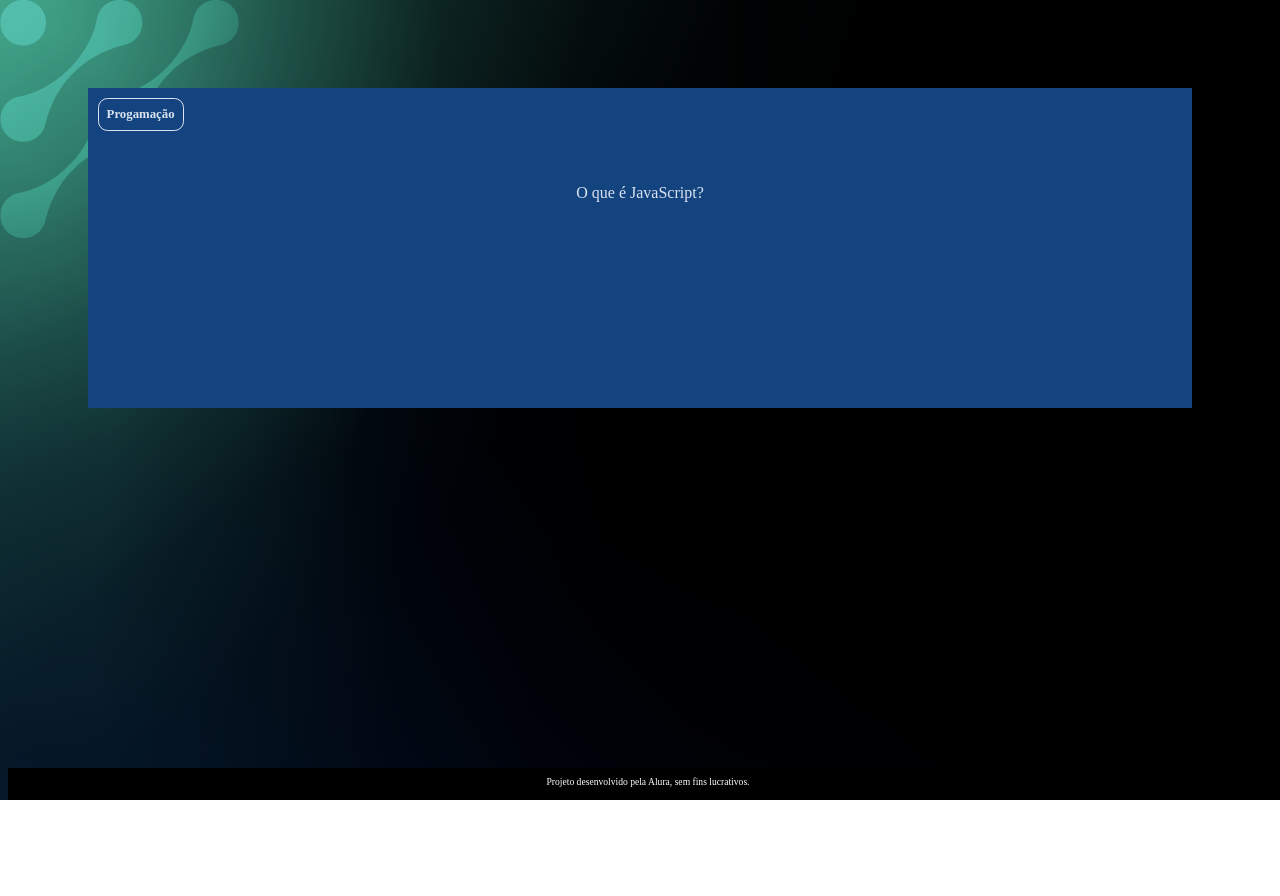
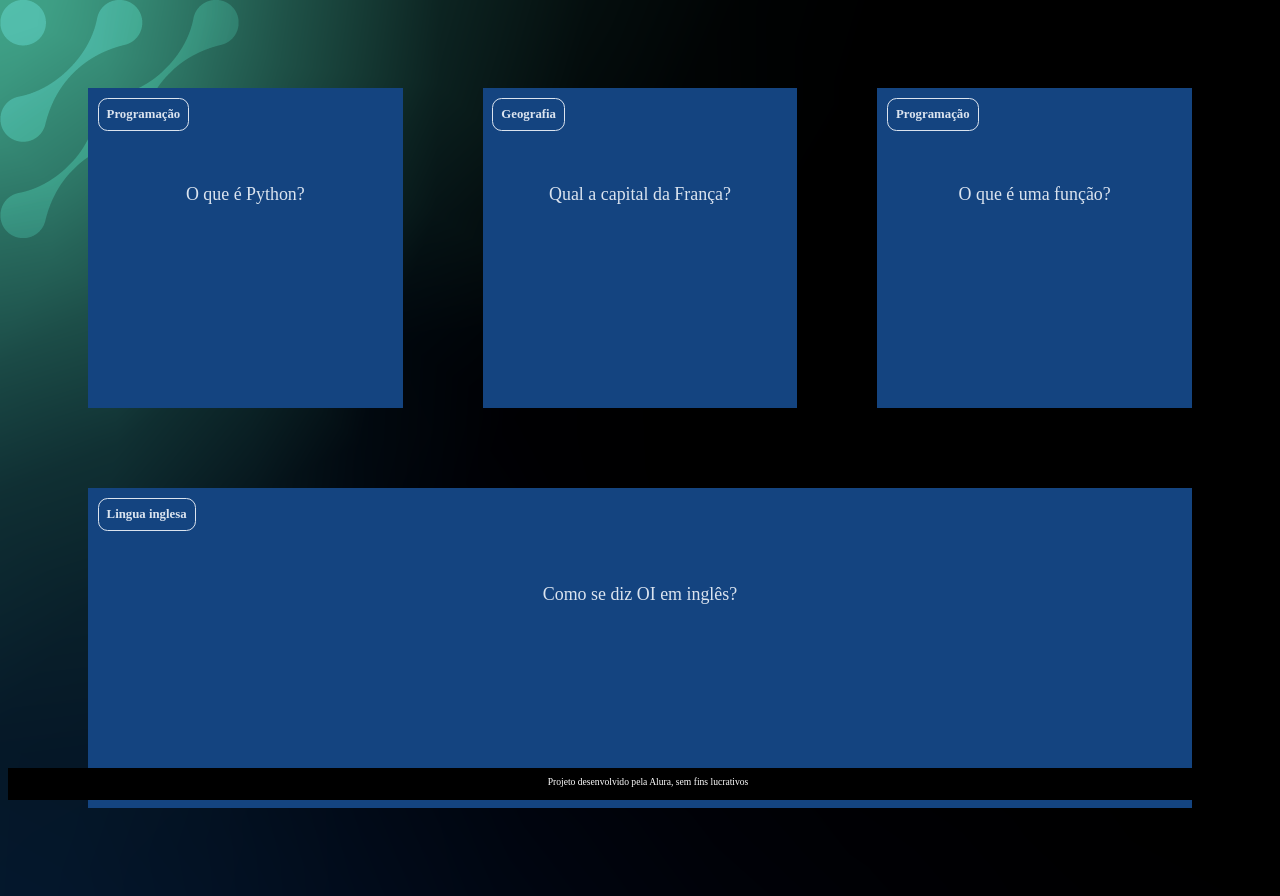
Before and after one commit to Yaslara/FLASHCARD, a plain HTML site: page index.html in a window 1280 px wide. Before the commit the page ends 800 px from the top, so only its background shows below. Drawn offline with Linux system fonts and the light colour scheme.

Commit message:
Add files via upload
aula 10

```diff
--- /dev/null
+++ b/app.js
@@ -0,0 +1,26 @@
+function criaCartao(categoria, pergunta, resposta) {
+    let container = document.getElementById('container')
+    let cartao = document.createElement('article')
+    cartao.className = 'cartao'
+
+    cartao.innerHTML = `
+    <div class="cartao__conteudo">
+    <h3>${categoria}</h3>
+    <div class="cartao__conteudo__pergunta">
+            <p>${pergunta}</p>
+    </div>
+    <div class="cartao__conteudo__resposta">
+            <p>${resposta}</p>
+    </div>
+    </div>
+`
+let respostaEstaVisivel = false
+function viraCartao() {
+    respostaEstaVisivel = !respostaEstaVisivel
+    cartao.classList.toggle('active', respostaEstaVisivel)
+}
+
+cartao.addEventListener('click', viraCartao)
+
+container.appendChild(cartao)
+}
--- a/assets/style.css
+++ b/assets/style.css
@@ -50,6 +50,7 @@ body {
     margin-top: 1rem;
     padding: 2rem;
     margin-top: 4rem;
+    font-size: 1.4vw;
 }
 
 .cartao__conteudo__pergunta p {
@@ -62,7 +63,7 @@ body {
     font-weight: 700;
 }
 
-.cartao:hover .cartao__conteudo {
+.cartao.active .cartao__conteudo {
     transform: rotateY(180deg);
 }
 
@@ -72,11 +73,14 @@ body {
    position: absolute;
    height: 100%;
    width: 100%;
+   box-sizing: border-box;
 
 }
 
 .cartao__conteudo__resposta{
     transform: rotateY(180deg);
+    background-color: rgba(0, 244, 191, 0.2);
+    border: 4px solid var(--card-back-color);
 }
 
 
@@ -104,3 +108,24 @@ footer p {
     font-size: 0.6rem;
     margin-top: 0.5rem;
 }
+
+@media (max-width: 560px) {
+
+    body {
+        background: url('img/bd-mobile.webp');
+    }
+
+    .cartao {
+        flex: 1 0 calc(100% -1rem)
+
+    }
+
+    .cartao_conteudo h3 {
+        font-size: 3vw;
+    }
+
+    .cartao__conteudo p {
+        font-size: 3.8;
+    }
+
+}
--- a/index.html
+++ b/index.html
@@ -9,21 +9,23 @@
 <body>
     <main>
         <section id="container">
-        <article class="cartao">
+            <!-- <article class="cartao">
                     <div class="cartao__conteudo">
-                <h3>Progamação</h3>
+                            <h3>Programação</h3>
                             <div class="cartao__conteudo__pergunta">
                                     <p>O que é JavaScript?</p>
                             </div>
                             <div class="cartao__conteudo__resposta">
-                    <p>O JavaScript é uma linguagem de Progamação</p>
+                                    <p>O JavaScript é uma linguagem de programação</p>
                             </div>
                     </div>
-        </article>
+            </article> -->
     </section>
     </main>
     <footer>
-        <p>Projeto desenvolvido pela Alura, sem fins lucrativos.</p>
+        <p>Projeto desenvolvido pela Alura, sem fins lucrativos</p>
     </footer>
+    <script src="app.js"></script>
+    <script src="perguntas.js"></script>
 </body>
 </html>
--- /dev/null
+++ b/perguntas.js
@@ -0,0 +1,23 @@
+criaCartao(
+    'Programação',
+    'O que é Python?',
+    'O Python é uma linguagem de programação'
+)
+
+criaCartao(
+    'Geografia',
+    'Qual a capital da França?',
+    'A capital da França é Paris'
+)
+
+criaCartao(
+    'Programação',
+    'O que é uma função?',
+    'Uma função é um bloco de código que executa alguma tarefa'
+)
+
+criaCartao(
+    'Lingua inglesa',
+    'Como se diz OI em inglês?',
+    'Oi em ingles é HI (RAI)'
+)
```
Lines whose indentation alone changed are shown as unchanged.
